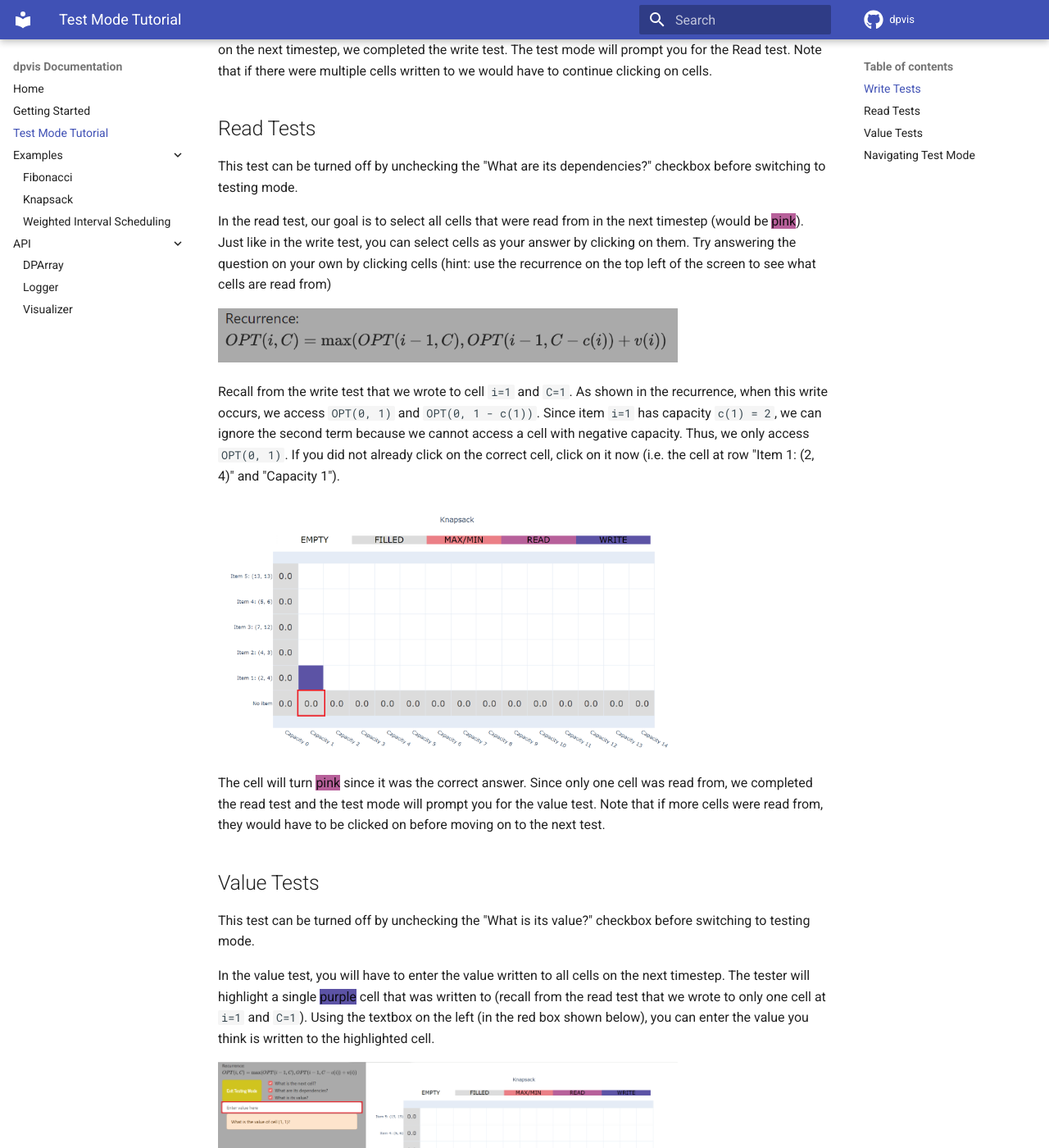
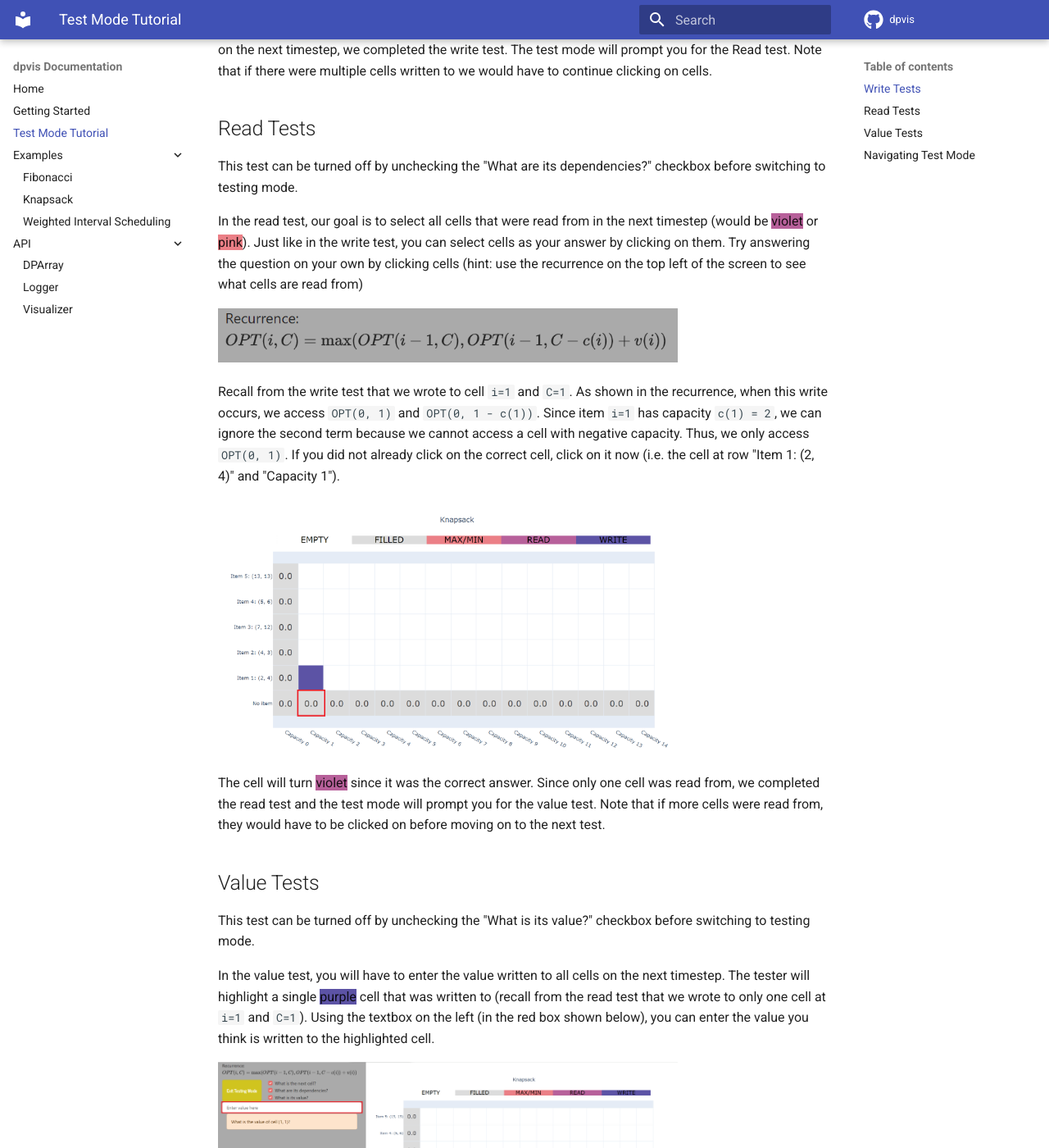
Before and after one commit to itsdawei/dpvis, an MkDocs documentation site: the page built from docs/test_mode/test_mode.md, in a window 1280 px wide and 1400 px high, scrolled down 2318 px. Shown: the whole window at 82% size. Built offline with MkDocs 1.6.1 and Material for MkDocs 9.7.7, drawn with Linux system fonts in a browser that asks for light colours; comment, search, counter and statistics services are not loaded.

Commit message:
updated colors on tutorial

```diff
--- a/docs/test_mode/test_mode.md
+++ b/docs/test_mode/test_mode.md
@@ -45,7 +45,7 @@ style="background-color:#5c53a5">purple</span> because it was correct. Since the
 This test can be turned off by unchecking the "What are its dependencies?" checkbox before switching to testing mode.
 
 In the read test, our goal is to select all cells that were read from in the next timestep (would be <span
-style="background-color:#b7609a">pink</span>). Just like in the write test, you can select cells as your answer by clicking on them. Try answering the question on your own by clicking cells (hint: use the recurrence on the top left of the screen to see what cells are read from)
+style="background-color:#b7609a">violet</span> or <span style="background-color:#eb7f86">pink</span>). Just like in the write test, you can select cells as your answer by clicking on them. Try answering the question on your own by clicking cells (hint: use the recurrence on the top left of the screen to see what cells are read from)
 
 <!-- ![alt text](/docs/test_mode/images/recurrence.png "Title") -->
 
@@ -58,7 +58,7 @@ Recall from the write test that we wrote to cell `i=1` and `C=1`. As shown in th
 <img src="../images/correct_read.png" width="75%"/>
 
 The cell will turn <span
-style="background-color:#b7609a">pink</span> since it was the correct answer. Since only one cell was read from, we completed the read test and the test mode will prompt you for the value test. Note that if more cells were read from, they would have to be clicked on before moving on to the next test.
+style="background-color:#b7609a">violet</span> since it was the correct answer. Since only one cell was read from, we completed the read test and the test mode will prompt you for the value test. Note that if more cells were read from, they would have to be clicked on before moving on to the next test.
 
 ## Value Tests
 This test can be turned off by unchecking the "What is its value?" checkbox before switching to testing mode.
```
